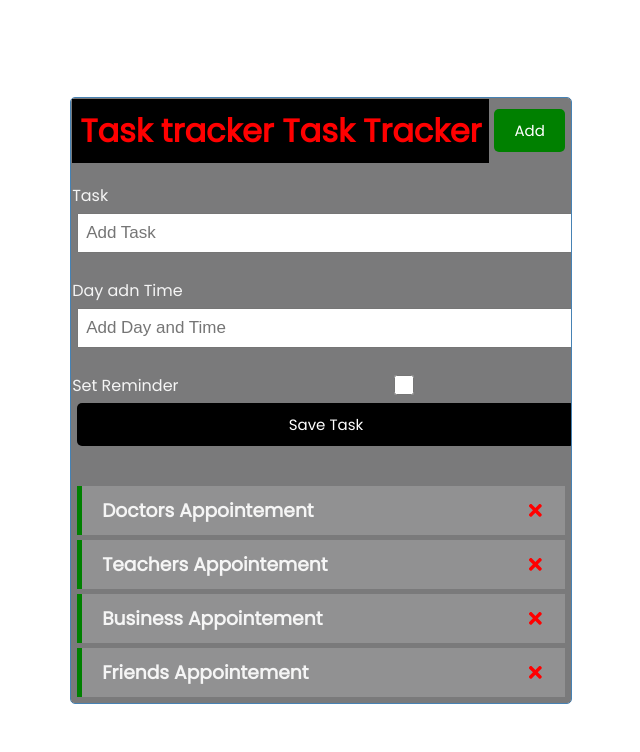
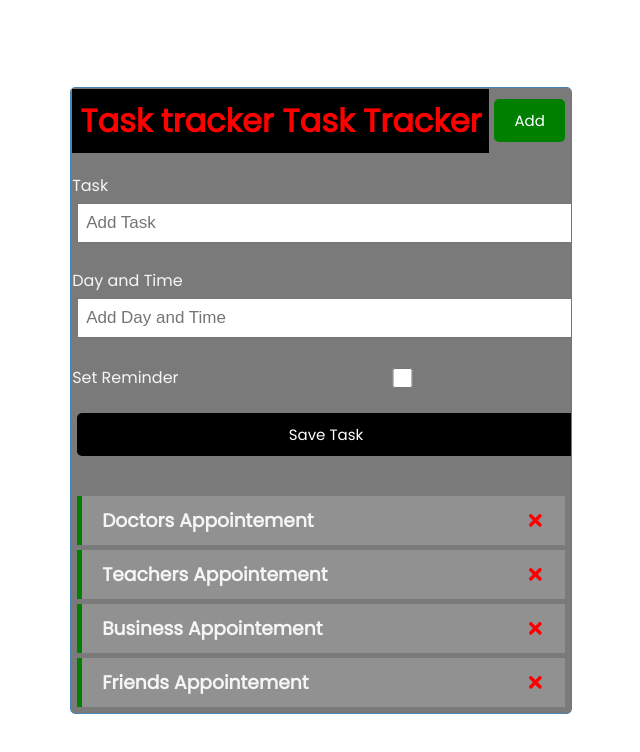
Before and after one commit to charu-dev/data-tracker, a React (Create React App) app: page / in a window 1280 px wide. Shown: the top 752 px of the page, without its empty margins (319-959 px from the left). Built offline with nearby package versions, Linux system fonts and the light colour scheme.

Commit message:
add task function working

```diff
--- a/src/App.js
+++ b/src/App.js
@@ -20,6 +20,12 @@
 day:"tuesday",reminder:"true"},
 ])
 
+const addTask = (task) =>{
+  const id =Math.floor(Math.random()*10000)+1
+  const newTask ={id, ...task}
+  setTasks([...tasks,newTask])
+}
+
 const deleteTask = (id)=>{
   setTasks(tasks.filter((task)=>task.id!==id))
 }
@@ -38,7 +44,7 @@
     <div className="container">
       {/* <h1>Hello friend! Charu Here</h1> */}
       <Header />
-      <AddTask />
+      <AddTask onAdd={addTask} />
       {tasks.length>0?<Tasks tasks={tasks} onDelete={deleteTask} onToggle={toggleReminder} />:('No tasks to show')}
     </div>
   );
--- a/src/components/AddTask.js
+++ b/src/components/AddTask.js
@@ -1,24 +1,43 @@
 import React from 'react'
 import {useState} from 'react'
 
-function AddTask() {
+function AddTask({onAdd}) {
 
     const [text,setText]=useState('')
     const [day,setDay]=useState('')
     const [reminder,setReminder]=useState(false)
+
+    const onSubmit = (e)=>{
+        e.preventDefault()
+
+        if(!text){
+            alert('Please add a task')
+            return
+        }
+
+        onAdd({text, day, reminder})
+
+        setText('')
+        setDay('')
+        setReminder(false)
+
+    }
+
   return (
-    <form className='add-form'>
+    <form className='add-form' onSubmit={onSubmit}>
         <div className='form-control'>
             <label>Task</label>
             <input type='text' placeholder='Add Task' value={text} onChange={(e)=>setText(e.target.value)}/>
         </div>
         <div className='form-control'>
-            <label>Day adn Time</label>
+            <label>Day and Time</label>
             <input type='text' placeholder='Add Day and Time' value={day} onChange={(e)=>setDay(e.target.value)} />
         </div>
-        <div className='form-control-check'>
+        <div className='form-control form-control-check'>
             <label>Set Reminder</label>
-            <input type='checkbox' value={reminder} onChange={(e)=>setReminder(e.currentTarget.checked)}/>
+            <input type='checkbox'
+            checked={reminder}
+            value={reminder} onChange={(e)=>setReminder(e.currentTarget.checked)}/>
         </div>
         <input type='submit' value='Save Task' className='btn btn-block'/>
     </form>
```
